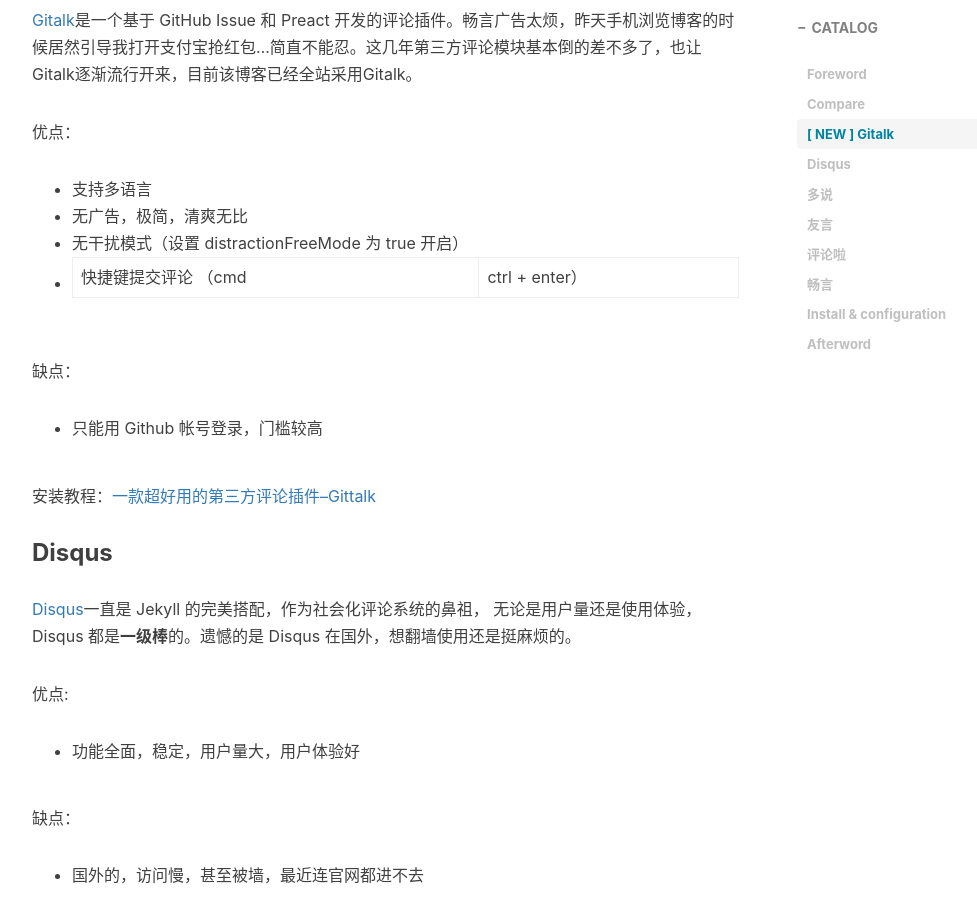
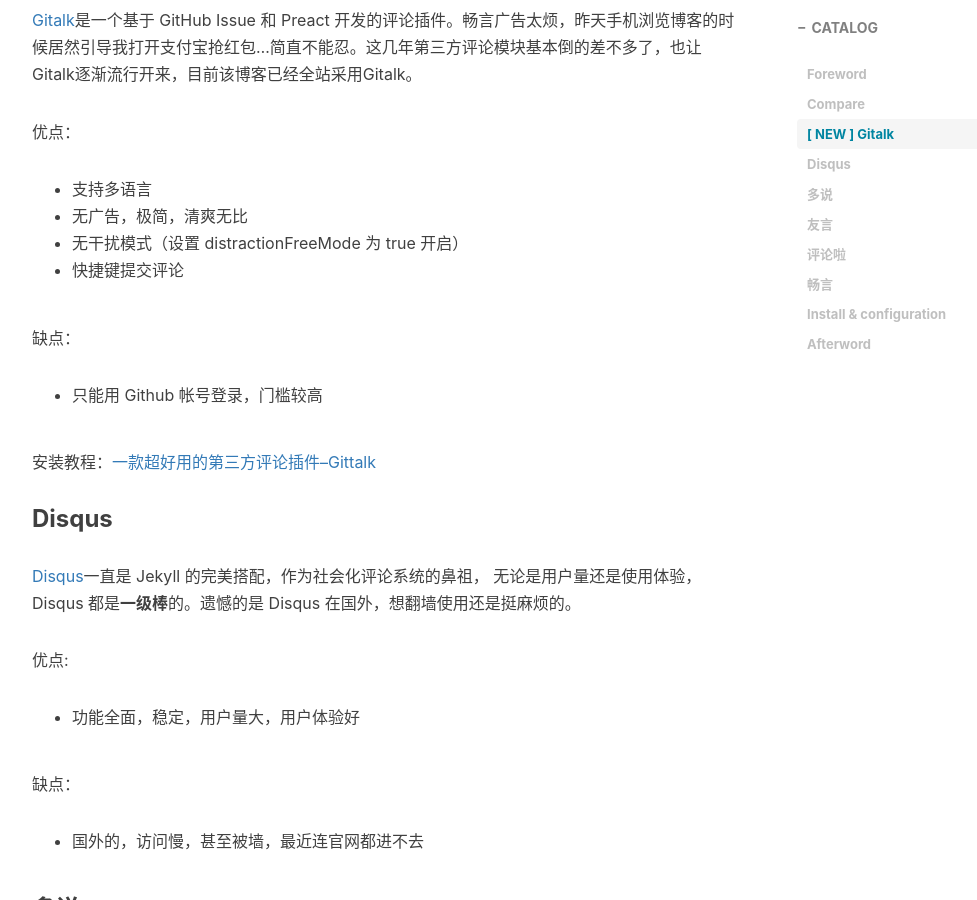
Before and after one commit to chenwenhang/my-blog, a Jekyll site: the page built from _posts/2017-04-30-how-comment-module.markdown, in a window 1280 px wide and 900 px high, scrolled down 1259 px. Shown: the whole window, without its empty margins (233-1210 px from the left). Built offline with Jekyll 4.4.1, drawn with Linux system fonts in a browser that asks for light colours; nearby versions of some CDN libraries; comment, search, counter and statistics services are not loaded.

Commit message:
Update 2017-04-30-how-comment-module.markdown

```diff
--- a/_posts/2017-04-30-how-comment-module.markdown
+++ b/_posts/2017-04-30-how-comment-module.markdown
@@ -35,7 +35,7 @@
 * 支持多语言
 * 无广告，极简，清爽无比
 * 无干扰模式（设置 distractionFreeMode 为 true 开启）
-* 快捷键提交评论 （cmd|ctrl + enter）
+* 快捷键提交评论
 
 缺点：
 
```
